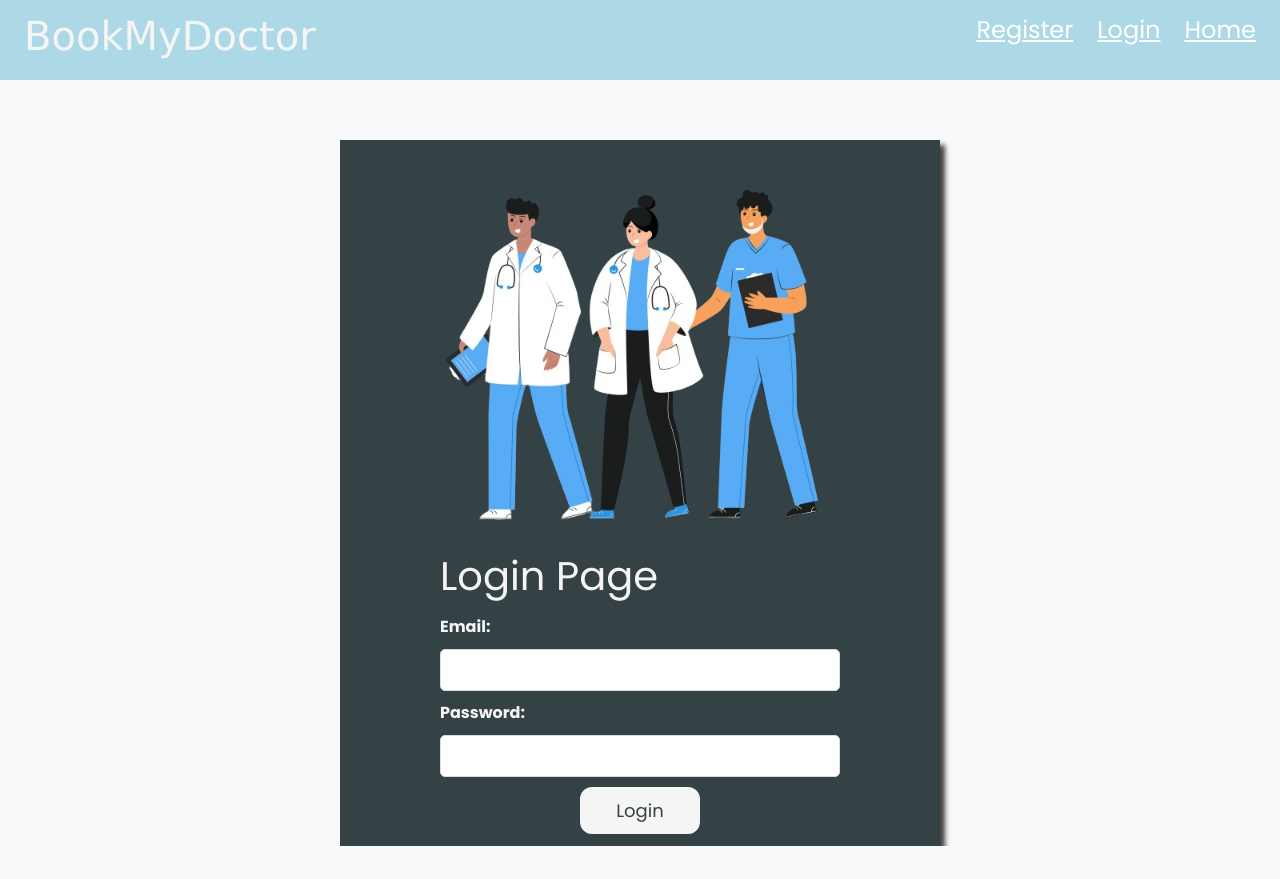
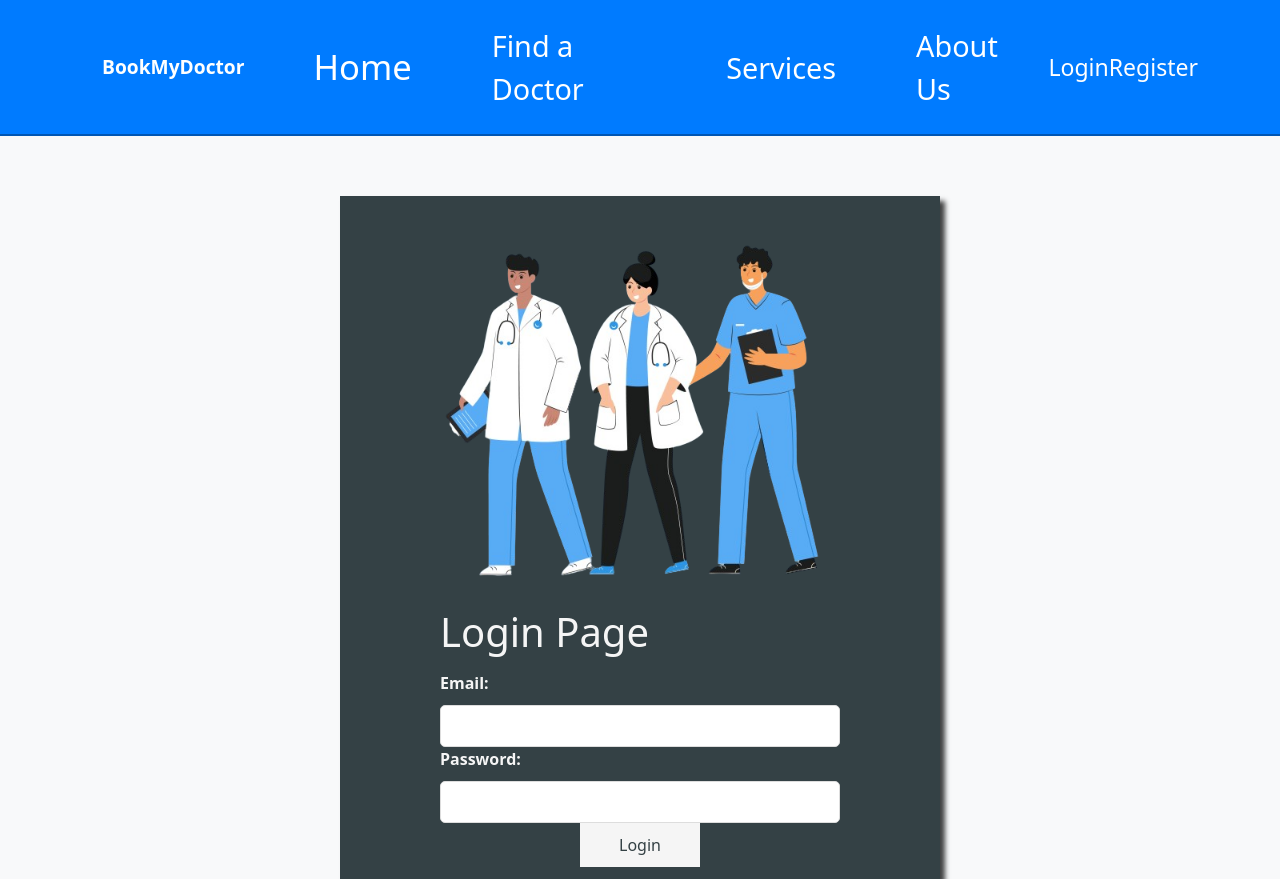
Before and after one commit to jigneshmsapoliya/BookMyDoctor, a React (Create React App) app in the folder bookmydoctor-app/: page /login in a window 1280 px wide. Before the commit the page ends 846 px from the top, so only its background shows below. Built offline with nearby package versions, Linux system fonts and the light colour scheme.

Commit message:
commit 0.1

```diff
--- a/bookmydoctor-app/src/App.jsx
+++ b/bookmydoctor-app/src/App.jsx
@@ -1,32 +1,57 @@
 import React from 'react';
 import { BrowserRouter as Router, Route, Link, Routes } from 'react-router-dom';
-import '../node_modules/bootstrap/dist/css/bootstrap.min.css';
 import Register from './components/Register';
 import Login from './components/Login';
 import Home from './components/Home';
-
-
+import './home.css';
+import './App.css'
 
 function Navigation() {
   return (
 
-    <nav>
+    <nav className="navbar navbar-expand-lg navbar-dark">
+                <div className="container">
+                    <a className="navbar-brand" href="#">BookMyDoctor</a>
+                    <div className="navbar-collapse" id="navbarNav">
+                        <ul className="navbar-nav">
+                            <li className="nav-item">
+                                <a className="nav-link" href="#"><i className="fas fa-home"></i> <Link to="/">Home</Link></a>
+                            </li>
+                            <li className="nav-item">
+                                <a className="nav-link" href="#"><i className="fas fa-user-md"></i> Find a Doctor</a>
+                            </li>
+                            <li className="nav-item">
+                                <a className="nav-link" href="#"><i className="fas fa-medkit"></i> Services</a>
+                            </li>
+                            <li className="nav-item">
+                                <a className="nav-link" href="#"><i className="fas fa-info-circle"></i> About Us</a>
+                            </li>
+                        </ul>
+                    </div>
+                    <div className="login-register">
+                        <a href="#"><i className="fas fa-sign-in-alt"></i> <Link to="/login">Login</Link></a>
+                        <a href="#"><i className="fas fa-user-plus"></i>  <Link to="/register">Register</Link></a>
+                    </div>
+                </div>
+            </nav>
+
+    // <nav>
 
 
-      <h1 className='logo-text'>BookMyDoctor</h1>
+    //   <h1 className='logo-text'>BookMyDoctor</h1>
 
-      <ul>
-        <li>
-          <Link to="/register">Register</Link>
-        </li>
-        <li>
-          <Link to="/login">Login</Link>
-        </li>
-        <li>
-          <Link to="/home">Home</Link>
-        </li>
-      </ul>
-    </nav>
+    //   <ul>
+    //     <li>
+    //       <Link to="/register">Register</Link>
+    //     </li>
+    //     <li>
+    //       <Link to="/login">Login</Link>
+    //     </li>
+    //     <li>
+    //       <Link to="/home">Home</Link>
+    //     </li>
+    //   </ul>
+    // </nav>
   );
 }
 
@@ -39,7 +64,7 @@ function App() {
     <Routes>
       <Route path="/register" element={<Register />} />
       <Route path="/login" element={<Login />} />
-      <Route path="/home" element={<Home />} />
+      <Route path="/" element={<Home />} />
     </Routes>
   </div>
 </Router>
--- a/bookmydoctor-app/src/components/Home.jsx
+++ b/bookmydoctor-app/src/components/Home.jsx
@@ -1,10 +1,11 @@
 import React from 'react';
 import { useQuery,gql } from '@apollo/client';
+import '../../node_modules/bootstrap/dist/css/bootstrap.min.css';
 import '../home.css'; // Import your CSS file
 
 const GET_DOCTORS = gql`
   query {
-    getDoctors {
+    doctors {
       _id
       firstName
       lastName
@@ -16,7 +17,7 @@ const GET_DOCTORS = gql`
 
 function Home() {
     const{loading, error, data} = useQuery(GET_DOCTORS)
-    console.log(data);
+    //console.log(data);
     const toggleAnswer = (id) => {
         const answer = document.getElementById('faq-answer-' + id);
         const toggleIcon = document.querySelector('.faq-question[data-id="' + id + '"] .faq-toggle');
@@ -32,7 +33,7 @@ function Home() {
     return (
         <div>
             {/* Navigation Bar */}
-            <nav className="navbar navbar-expand-lg navbar-dark">
+            {/* <nav className="navbar navbar-expand-lg navbar-dark">
                 <div className="container">
                     <a className="navbar-brand" href="#">BookMyDoctor</a>
                     <div className="navbar-collapse" id="navbarNav">
@@ -56,7 +57,7 @@ function Home() {
                         <a href="#"><i className="fas fa-user-plus"></i>  Register</a>
                     </div>
                 </div>
-            </nav>
+            </nav> */}
 
             {/* Banner Section */}
             <div className="banner">
@@ -72,32 +73,16 @@ function Home() {
             <div className="container mt-5">
                 <div className="row">
                     {/* Add doctor profiles here */}
-                    <div className="col-md-4">
+                    {data?.doctors.map((doctor)=>(
+                    <div className="col-md-4" key={doctor._id}>
                         <div className="card">
                             <img src="doctor_1.jpg" alt="Doctor 1" />
-                            <h3>Dr. John Doe 1</h3>
-                            <p>Specialist in Cardiology</p>
+                            <h3>{doctor.firstName}{doctor.lastName}</h3>
+                            <p>Specialist in {doctor.specialization}</p>
                             <button className="card-btn">Know More</button>
                         </div>
                     </div>
-
-                    <div className="col-md-4">
-                        <div className="card">
-                            <img src="doctor_1.jpg" alt="Doctor 2" />
-                            <h3>Dr. John Doe 2</h3>
-                            <p>Specialist in Cardiology</p>
-                            <button className="card-btn">Know More</button>
-                        </div>
-                    </div>
-
-                    <div className="col-md-4">
-                        <div className="card">
-                            <img src="doctor_1.jpg" alt="Doctor 3" />
-                            <h3>Dr. John Doe 3</h3>
-                            <p>Specialist in Cardiology</p>
-                            <button className="card-btn">Know More</button>
-                        </div>
-                    </div>
+                    ))}
                 </div>
                 <div className="find-more-container">
                     <a href="#" className="btn btn-info">Find More</a>
--- a/bookmydoctor-app/src/components/Login.jsx
+++ b/bookmydoctor-app/src/components/Login.jsx
@@ -29,6 +29,7 @@ function Login() {
         },
       });
       console.log('User logged in:', data.loginUser);
+
     } catch (error) {
       if (error.graphQLErrors) {
         console.error('GraphQL Errors:', error.graphQLErrors);
--- a/bookmydoctor-app/src/home.css
+++ b/bookmydoctor-app/src/home.css
@@ -121,40 +121,40 @@ body {
     margin-top: 20px;
 }
 
-.footer {
+footer {
 background-color: #343a40;
 color: #ffffff;
 }
 
-.footer h4 {
+footer h4 {
 color: #ffffff;
 }
 
-.footer p {
+footer p {
 color: #aaaaaa;
 }
 
-.footer a {
+footer a {
 color: #ffffff;
 }
 
-.footer a:hover {
+footer a:hover {
 color: #28a745; /* Change the color on hover */
 }
 
-.footer .social-icons a {
+footer .social-icons a {
 font-size: 24px;
 margin-right: 15px;
 color: #ffffff;
 }
 
-.footer hr {
+footer hr {
 background-color: #ffffff;
 margin-top: 0;
 margin-bottom: 0;
 }
 
-.footer p.text-center {
+footer p.text-center {
 margin-bottom: 0;
 }
 
```
Also changed, not shown: bookmydoctor-app/models/User.js (+3 -25 lines).
